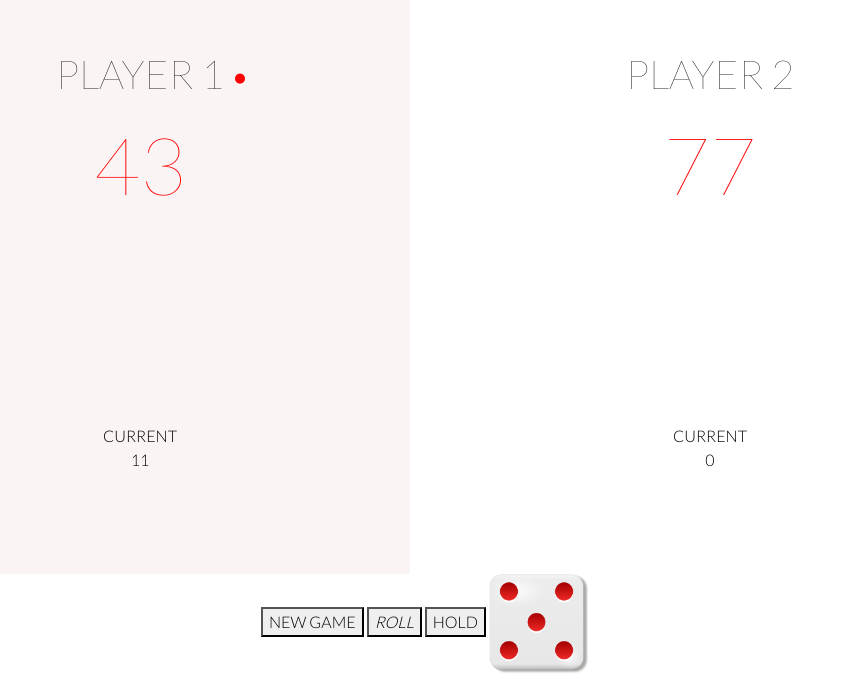
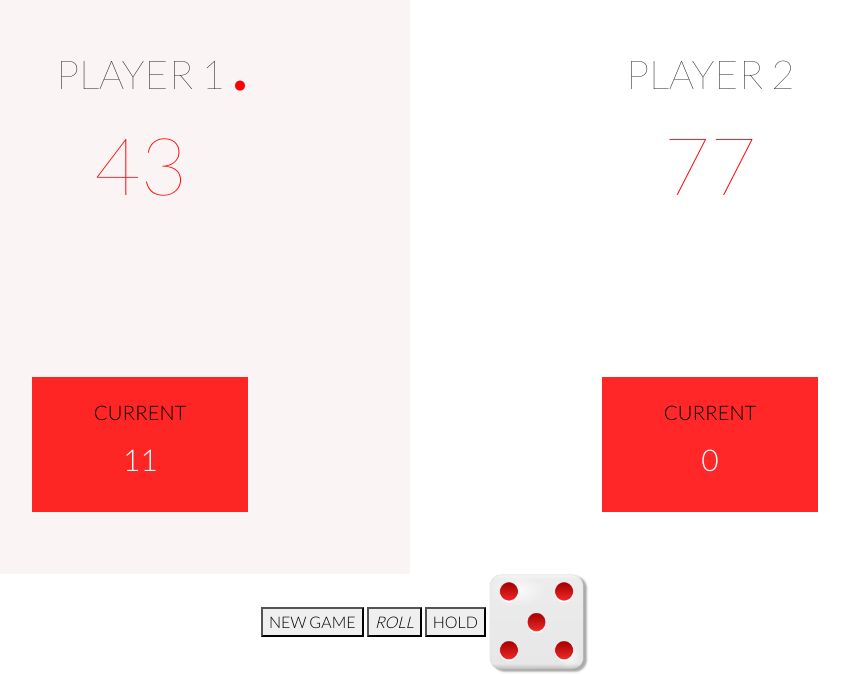
Before and after one commit to NaomiMd/DiceGame, a plain HTML site: page index.html in a window 1280 px wide. Shown: the part 196-870 px from the top of the page, without its empty margins (235-1084 px from the left). Drawn offline with nearby package versions, Linux system fonts and the light colour scheme.

Commit message:
add style to current box and current score

```diff
--- a/style.css
+++ b/style.css
@@ -43,7 +43,7 @@ body{
     font-size: 80px;
     font-weight: 100;
     color: red;
-    margin-bottom: 200px;
+    margin-bottom: 180px;
 }
 
 .active{
@@ -56,6 +56,27 @@ body{
     font-weight: 500;
     color: red;
     position: relative;
-    bottom: 480px;
+    bottom: 540px;
     left: 100px;
 }
+
+.box-current-player{
+    background-color: rgba(255, 0, 0, 0.849);
+    color: white;
+    width: 40%;
+    transform:translate(75%, -20%) ;
+    padding: 30px;
+    text-align: center;
+}
+
+.box-current{
+    font-size: 20px;
+    color: black;
+    margin-top: -10px;
+    margin-bottom: 10px;
+}
+
+#current-0,
+#current-1{
+    font-size: 30px;
+}
```
